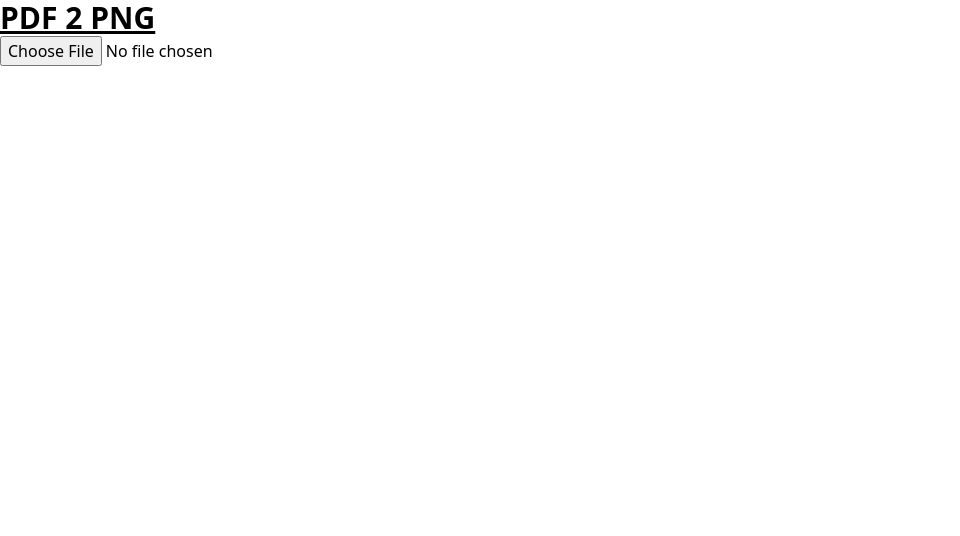
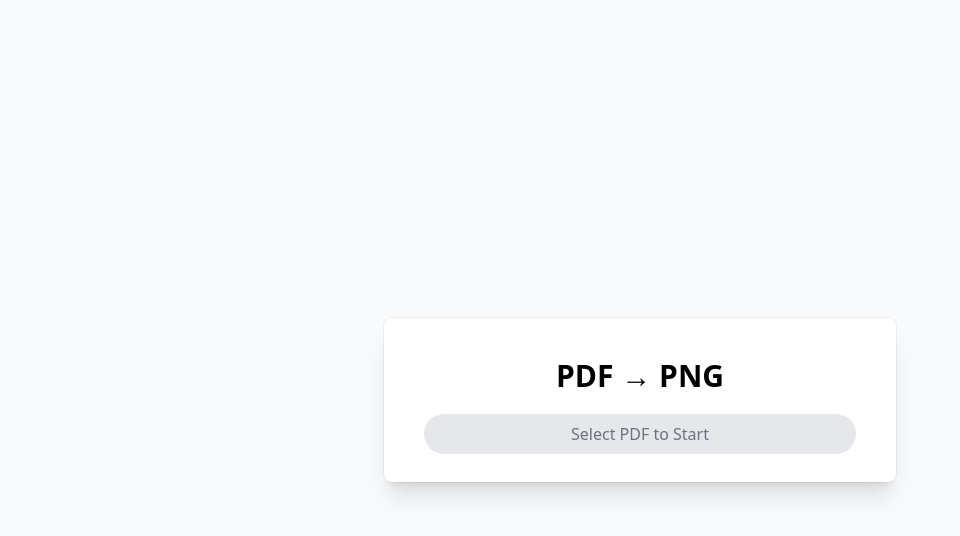
Before and after one commit to Apexal/dtools, a Preact app: page / in a window 1280 px wide. Shown: the top 536 px of the page, without its empty margins (0-960 px from the left). Built offline with nearby package versions, Linux system fonts and the light colour scheme.

Commit message:
Complete basic Tailwind CSS design

```diff
--- a/src/app.tsx
+++ b/src/app.tsx
@@ -6,11 +6,19 @@ pdfLib.GlobalWorkerOptions.workerSrc =
   "https://cdnjs.cloudflare.com/ajax/libs/pdf.js/2.14.305/pdf.worker.min.js";
 
 export function App() {
+  // Refs
   const canvas = useRef<OffscreenCanvas>(new OffscreenCanvas(100, 100));
+  const fileInput = useRef<HTMLInputElement>(null);
+
+  // State
+  const [pdfName, setPDFName] = useState<string | null>(null);
+  const [uploadProgress, setUploadProgress] = useState<number>(0);
   const [pageObjectUrls, setPageObjectUrls] = useState<string[]>([]);
 
+  // Event handlers
   const handlePDFUpload: JSX.GenericEventHandler<HTMLInputElement> =
-    useCallback((ev) => {
+    useCallback(
+      (ev) => {
         // Cancel if no files are uploaded OR canvas is not loaded
         if (
           !ev.currentTarget.files ||
@@ -30,6 +38,8 @@ export function App() {
           return;
         }
 
+        setPDFName(file.name.substring(0, file.name.lastIndexOf(".")));
+
         // Read file content
         const reader = new FileReader();
         reader.addEventListener("load", async (event) => {
@@ -48,7 +58,7 @@ export function App() {
             const page = await doc.getPage(pageNum);
 
             const canvasContext = canvas.current.getContext("2d")!;
-          const viewport = page.getViewport({ scale: 1.5 });
+            const viewport = page.getViewport({ scale: 3 });
             canvas.current.height = viewport.height;
             canvas.current.width = viewport.width;
 
@@ -67,13 +77,57 @@ export function App() {
 
           setPageObjectUrls(newPageObjectUrls);
         });
+        reader.onprogress = (data) => {
+          if (data.lengthComputable) {
+            const dec = data.loaded / data.total;
+            console.log(dec);
+
+            setUploadProgress(data.loaded / data.total);
+          }
+        };
         reader.readAsArrayBuffer(file);
+      },
+      [canvas, setPageObjectUrls]
+    );
+
+  const restart = useCallback(() => {
+    setPDFName(null);
+    setPageObjectUrls([]);
+    setUploadProgress(0);
   }, []);
 
   return (
-    <main>
-      <h1 class="text-3xl font-bold underline">PDF 2 PNG</h1>
+    <main class="relative text-center flex min-h-screen flex-col justify-center overflow-hidden bg-gray-50 py-6 sm:py-12">
+      <div class="relative container  bg-white px-6 pt-10 pb-7 shadow-xl ring-1 ring-gray-900/5 sm:mx-auto sm:max-w-lg sm:rounded-lg sm:px-10">
+        <div className="mx-auto max-w-md">
+          <h1 class="text-3xl font-bold mb-5">PDF → PNG</h1>
+
+          <div
+            class={`rounded-full h-10 relative max-w-xl overflow-hidden ${
+              pdfName ? "" : "cursor-pointer"
+            }`}
+            onClick={() => {
+              if (pdfName) return;
+              fileInput.current?.click();
+            }}
+          >
+            <div class="w-full h-full bg-gray-200 absolute"></div>
+            <div
+              className="h-full bg-green-500 absolute transition-all duration-1000"
+              style={{ width: (uploadProgress * 100).toFixed(0) + "%" }}
+            ></div>
+            <div
+              class={`w-full top-1/2 -translate-y-1/2 absolute ${
+                pdfName ? "text-white" : "text-gray-500"
+              }`}
+            >
+              {pdfName ?? "Select PDF to Start"}
+            </div>
+          </div>
+
           <input
+            ref={fileInput}
+            class="hidden"
             type="file"
             name="pdf-upload"
             id="pdf-upload"
@@ -81,11 +135,38 @@ export function App() {
             onChange={handlePDFUpload}
           />
 
+          {pageObjectUrls.length > 0 && (
+            <div class="my-5">
+              <p class="mb-2 text-gray-500">
+                Click on the pages below to download them as PNGs.
+              </p>
+              <div class="grid grid-cols-3 gap-4">
                 {pageObjectUrls.map((url, index) => (
-        <a key={index} href={url} download={`page-${index + 1}.png`}>
-          <button>Download Page {index + 1}</button>
+                  <a
+                    class="text-center text-gray-700"
+                    href={url}
+                    download={`${pdfName}-page-${index + 1}.png`}
+                  >
+                    <div
+                      class="w-full h-24 bg-center bg-cover border-2 rounded-lg border-gray-700"
+                      style={{
+                        backgroundImage: `url(${url})`,
+                      }}
+                    />
+                    Page {index + 1}
                   </a>
                 ))}
+              </div>
+            </div>
+          )}
+
+          {pdfName && uploadProgress === 1 && (
+            <button className="text-blue-400 underline" onClick={restart}>
+              Restart
+            </button>
+          )}
+        </div>
+      </div>
     </main>
   );
 }
```
Lines whose indentation alone changed are shown as unchanged.
